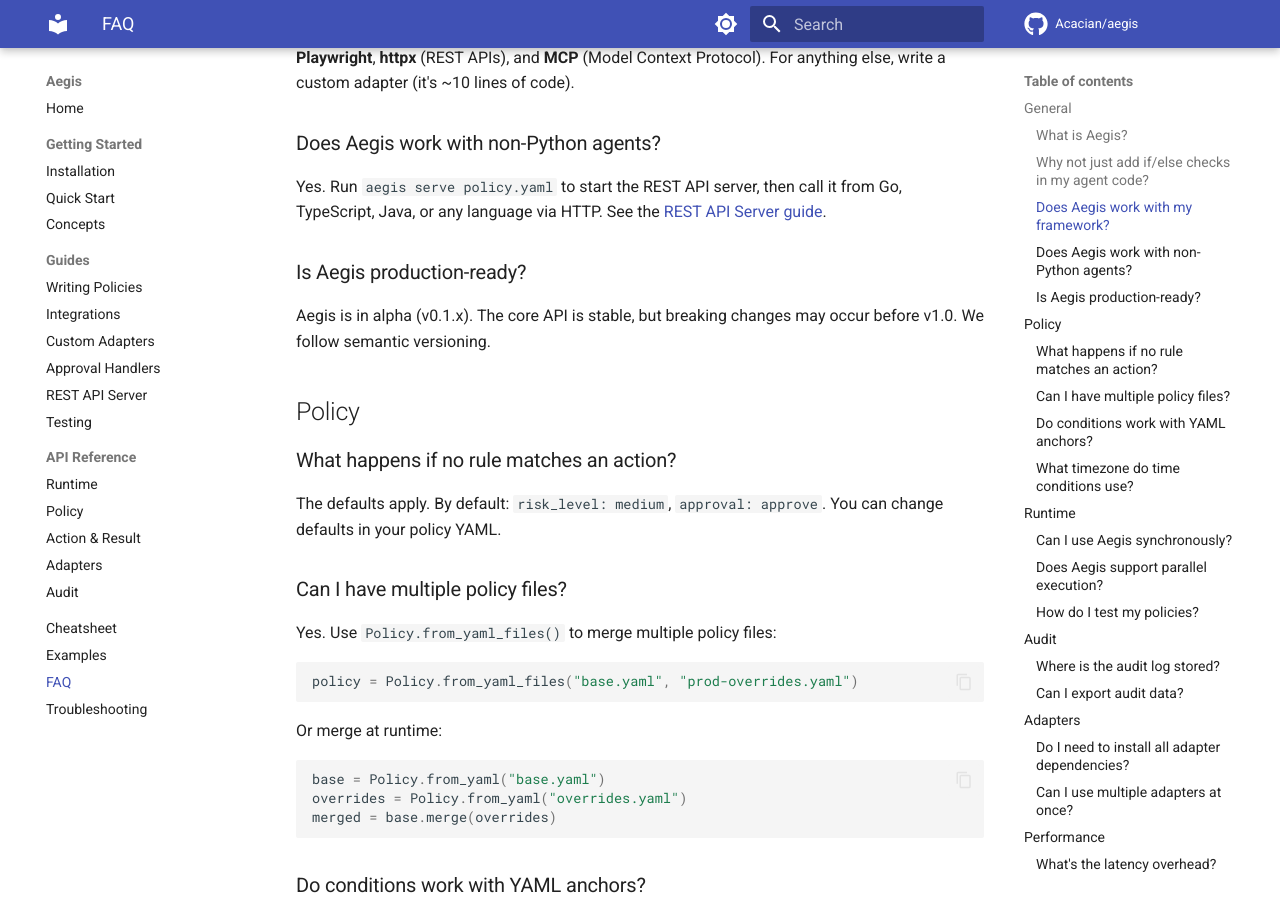
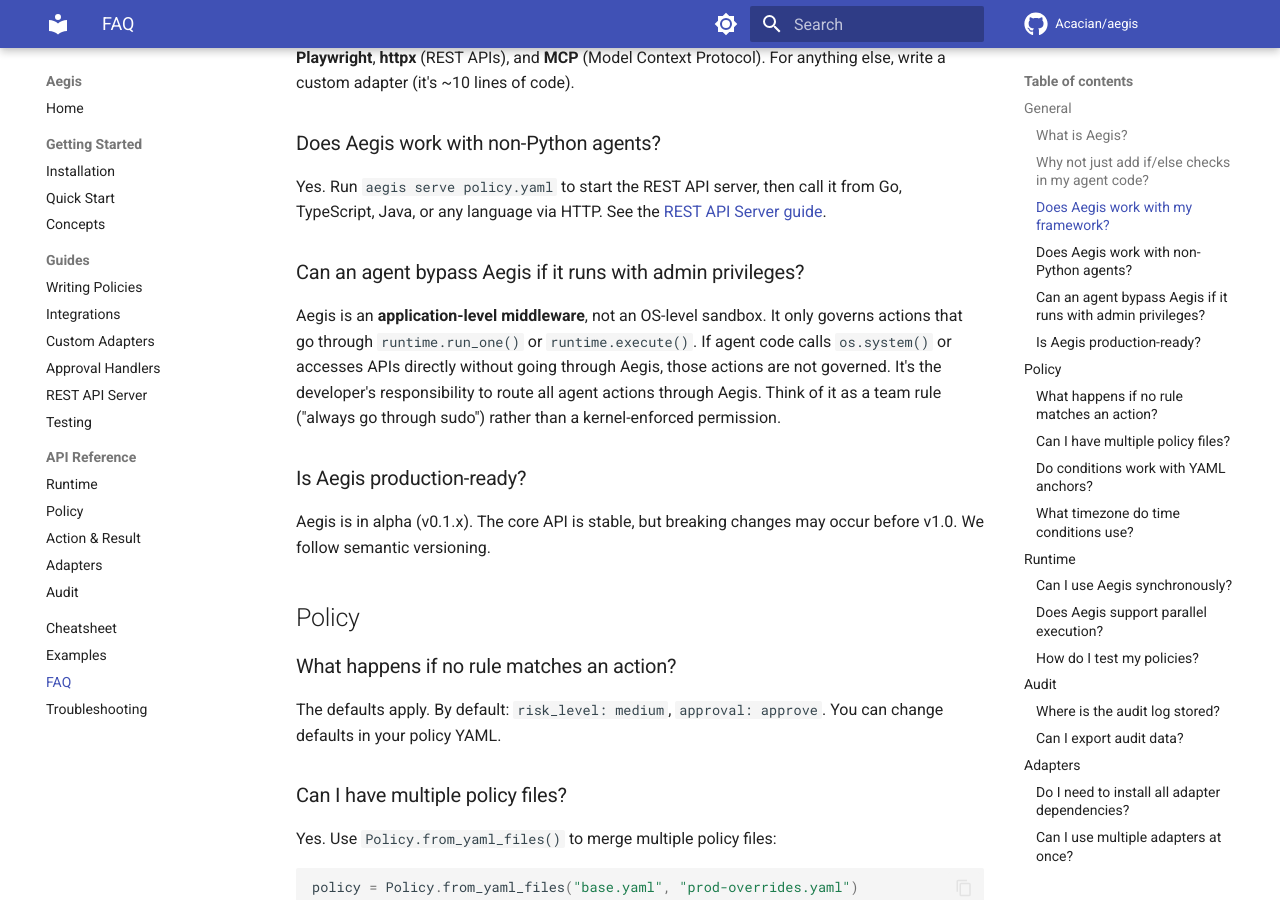
Before and after one commit to Acacian/aegis, an MkDocs documentation site: the page built from docs/faq.md, in a window 1280 px wide and 900 px high, scrolled down 516 px. Built offline with MkDocs 1.6.1 and Material for MkDocs 9.7.7, drawn with Linux system fonts in a browser that asks for light colours; comment, search, counter and statistics services are not loaded.

Commit message:
docs: add FAQ about agent bypassing Aegis (app-level vs OS-level)
Co-Authored-By: Claude Opus 4.6 <noreply@anthropic.com>

```diff
--- a/docs/faq.md
+++ b/docs/faq.md
@@ -13,6 +13,9 @@ Aegis has 7 built-in adapters: **LangChain**, **CrewAI**, **OpenAI Agents SDK**,
 
 ### Does Aegis work with non-Python agents?
 Yes. Run `aegis serve policy.yaml` to start the REST API server, then call it from Go, TypeScript, Java, or any language via HTTP. See the [REST API Server guide](guides/rest-api.md).
+
+### Can an agent bypass Aegis if it runs with admin privileges?
+Aegis is an **application-level middleware**, not an OS-level sandbox. It only governs actions that go through `runtime.run_one()` or `runtime.execute()`. If agent code calls `os.system()` or accesses APIs directly without going through Aegis, those actions are not governed. It's the developer's responsibility to route all agent actions through Aegis. Think of it as a team rule ("always go through sudo") rather than a kernel-enforced permission.
 
 ### Is Aegis production-ready?
 Aegis is in alpha (v0.1.x). The core API is stable, but breaking changes may occur before v1.0. We follow semantic versioning.
```
